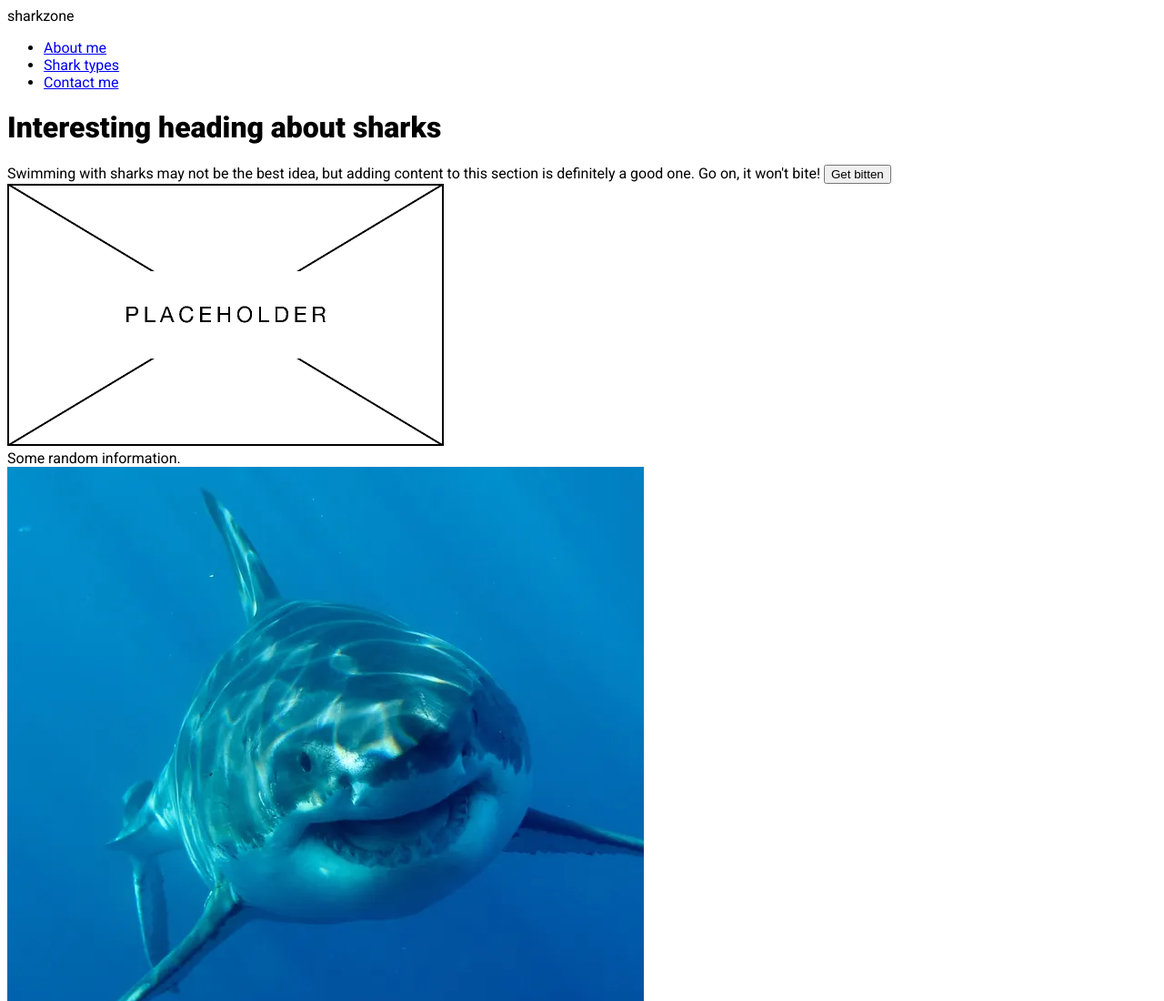
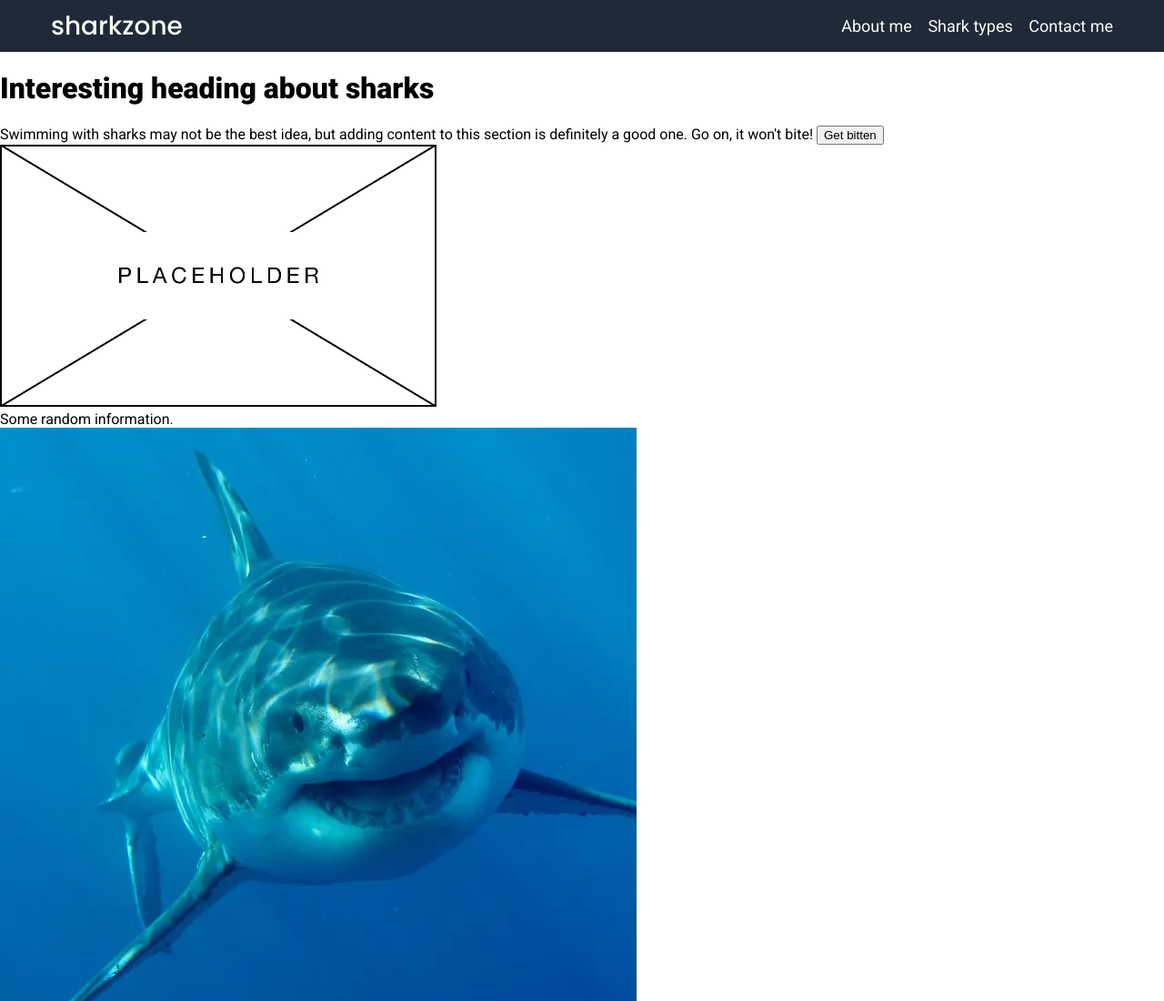
Before and after one commit to l11na/Odin-Landing-Page, a plain HTML site: page index.html in a window 1280 px wide. Shown: the top 1100 px of the page at 91% size. Drawn offline with Linux system fonts and the light colour scheme.

Commit message:
finish header

```diff
--- a/styles.css
+++ b/styles.css
@@ -1,5 +1,44 @@
-@import url('https://fonts.googleapis.com/css2?family=Roboto:ital,wght@0,400;0,900;1,100&display=swap');
+@import url('https://fonts.googleapis.com/css2?family=Poppins:wght@500&family=Roboto:ital,wght@0,400;0,900;1,100&display=swap');
 
 body {
     font-family: 'Roboto', sans-serif;
+    margin: 0;
+    min-height: 100vh;
 }
+
+.header {
+    display: flex;
+    background-color: #1f2937;
+    font-size: 18px;
+    justify-content: space-between;
+    padding-left: 56px;
+    align-items: center;
+}
+
+.logo {
+    font-family: 'Poppins', sans-serif;
+    font-size: 28px;
+    color: #f9faf8;
+}
+
+.right-buttons {
+    display: flex;
+    justify-content: space-between;
+    padding-right: 56px;
+    gap: 16px;
+}
+
+ul {
+    list-style: none;
+    padding-inline-start: 0;
+}
+
+li {
+    display: inline-block;
+    padding-left: 13px;
+}
+
+a {
+    text-decoration: none;
+    color: #f9faf8;
+}
```
